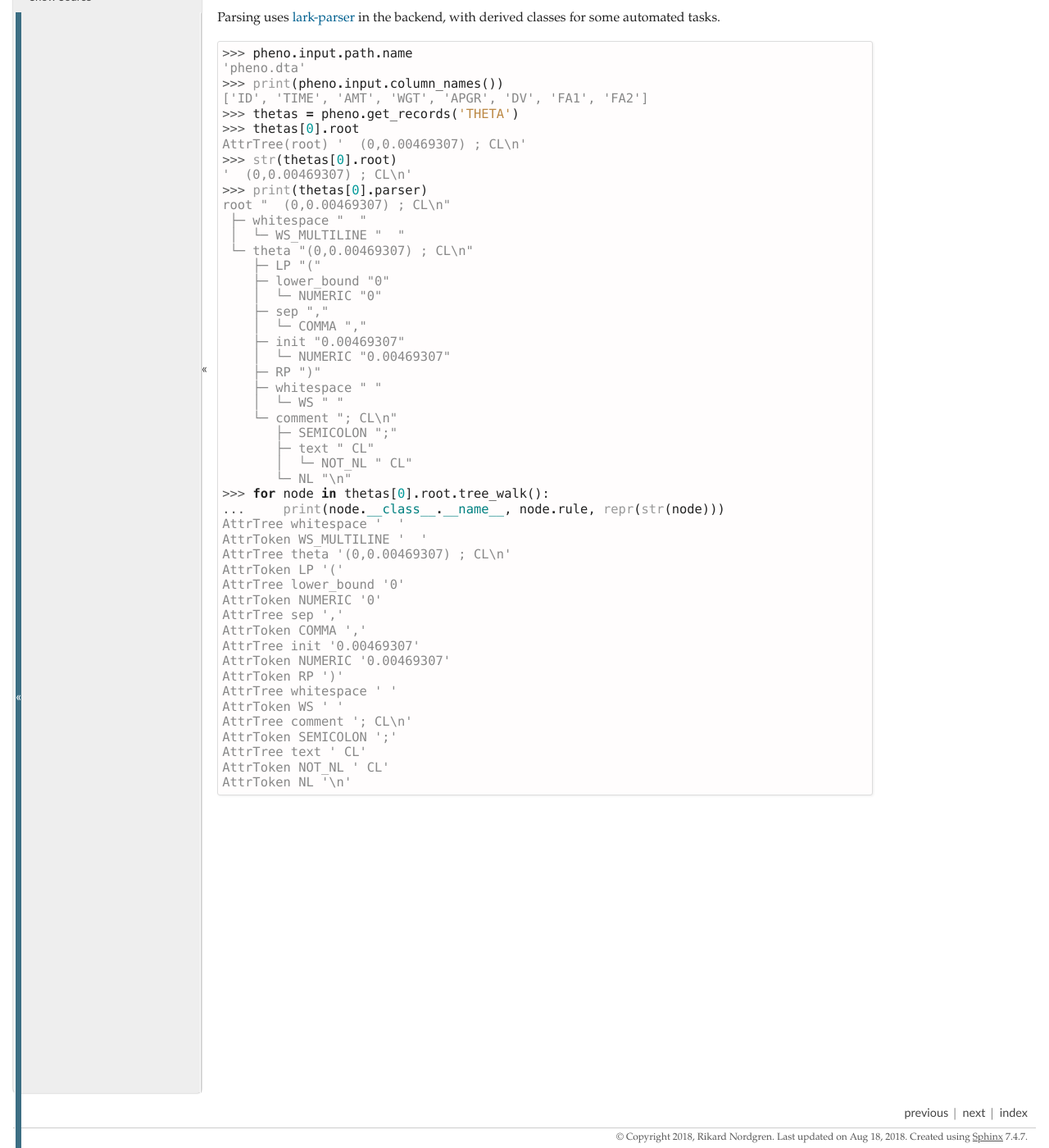
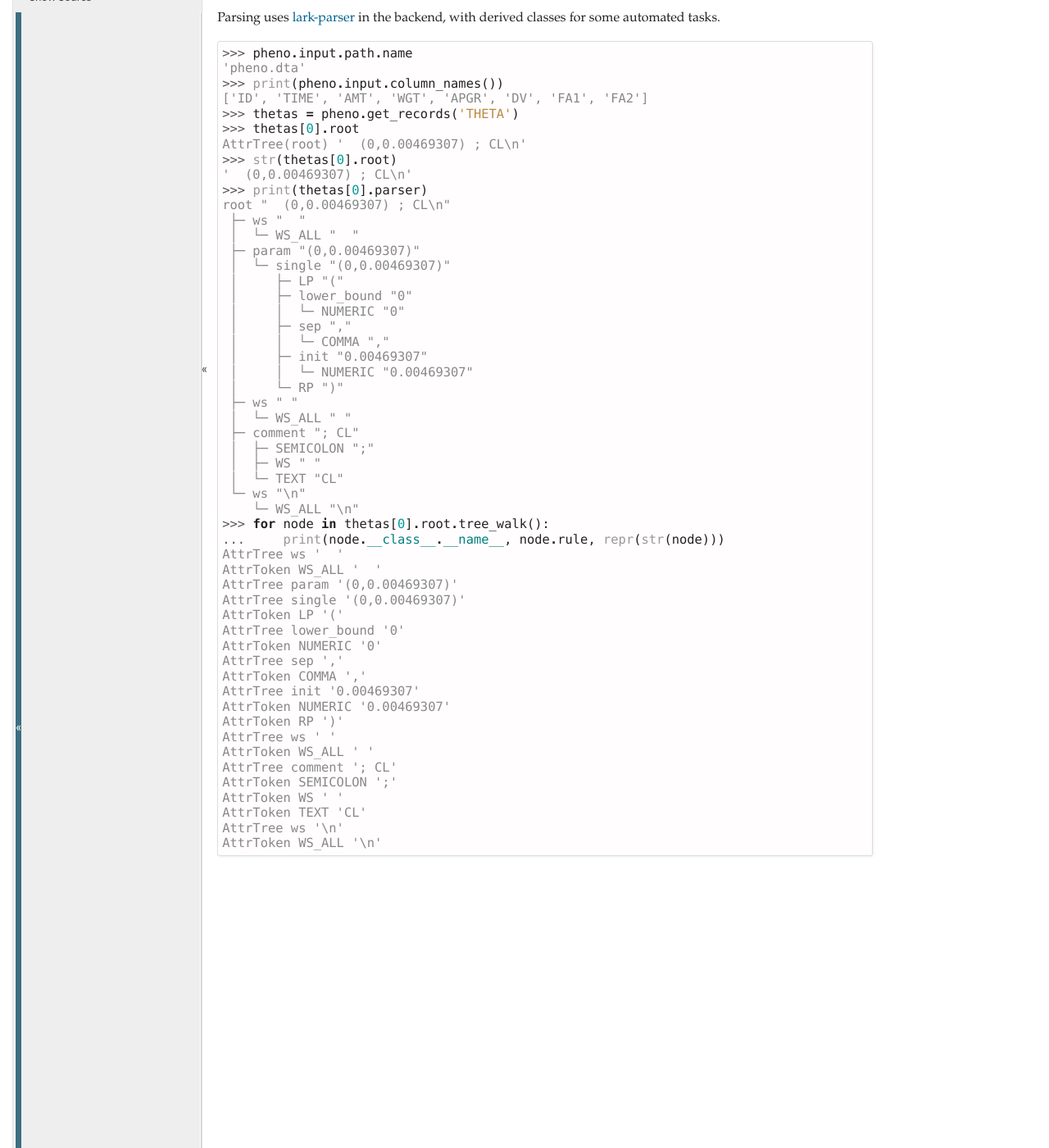
Before and after one commit to pharmpy/pharmpy, a Sphinx documentation site: the page built from docs/usage.rst, in a window 1280 px wide and 1400 px high, scrolled down 390 px. Shown: the whole window at 82% size. Built offline with Sphinx 7.4.7, drawn with Linux system fonts in a browser that asks for light colours.

Commit message:
clean ThetaRecord grammar, restructure common parse, add random tests

```diff
--- a/docs/usage.rst
+++ b/docs/usage.rst
@@ -38,29 +38,32 @@ automated tasks.
     '  (0,0.00469307) ; CL\n'
     >>> print(thetas[0].parser)
     root "  (0,0.00469307) ; CL\n"
-     ├─ whitespace "  "
-     │  └─ WS_MULTILINE "  "
-     └─ theta "(0,0.00469307) ; CL\n"
-        ├─ LP "("
-        ├─ lower_bound "0"
-        │  └─ NUMERIC "0"
-        ├─ sep ","
-        │  └─ COMMA ","
-        ├─ init "0.00469307"
-        │  └─ NUMERIC "0.00469307"
-        ├─ RP ")"
-        ├─ whitespace " "
-        │  └─ WS " "
-        └─ comment "; CL\n"
-           ├─ SEMICOLON ";"
-           ├─ text " CL"
-           │  └─ NOT_NL " CL"
-           └─ NL "\n"
+     ├─ ws "  "
+     │  └─ WS_ALL "  "
+     ├─ param "(0,0.00469307)"
+     │  └─ single "(0,0.00469307)"
+     │     ├─ LP "("
+     │     ├─ lower_bound "0"
+     │     │  └─ NUMERIC "0"
+     │     ├─ sep ","
+     │     │  └─ COMMA ","
+     │     ├─ init "0.00469307"
+     │     │  └─ NUMERIC "0.00469307"
+     │     └─ RP ")"
+     ├─ ws " "
+     │  └─ WS_ALL " "
+     ├─ comment "; CL"
+     │  ├─ SEMICOLON ";"
+     │  ├─ WS " "
+     │  └─ TEXT "CL"
+     └─ ws "\n"
+        └─ WS_ALL "\n"
     >>> for node in thetas[0].root.tree_walk():
     ...     print(node.__class__.__name__, node.rule, repr(str(node)))
-    AttrTree whitespace '  '
-    AttrToken WS_MULTILINE '  '
-    AttrTree theta '(0,0.00469307) ; CL\n'
+    AttrTree ws '  '
+    AttrToken WS_ALL '  '
+    AttrTree param '(0,0.00469307)'
+    AttrTree single '(0,0.00469307)'
     AttrToken LP '('
     AttrTree lower_bound '0'
     AttrToken NUMERIC '0'
@@ -69,12 +72,13 @@ automated tasks.
     AttrTree init '0.00469307'
     AttrToken NUMERIC '0.00469307'
     AttrToken RP ')'
-    AttrTree whitespace ' '
+    AttrTree ws ' '
+    AttrToken WS_ALL ' '
+    AttrTree comment '; CL'
+    AttrToken SEMICOLON ';'
     AttrToken WS ' '
-    AttrTree comment '; CL\n'
-    AttrToken SEMICOLON ';'
-    AttrTree text ' CL'
-    AttrToken NOT_NL ' CL'
-    AttrToken NL '\n'
+    AttrToken TEXT 'CL'
+    AttrTree ws '\n'
+    AttrToken WS_ALL '\n'
 
 .. _lark-parser: https://pypi.org/project/lark-parser/
```
Also changed, not shown: 7 other files.
